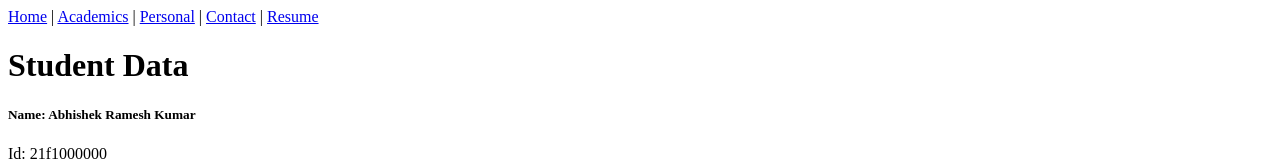
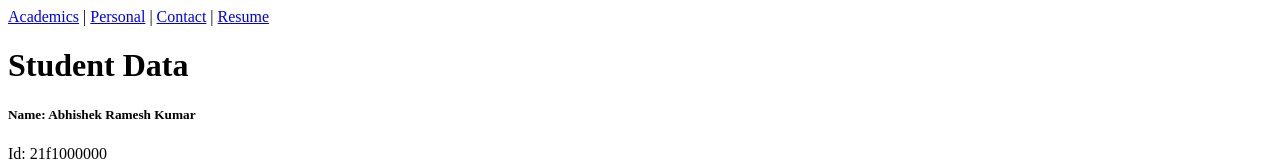
Before and after one commit to Skyehackerdoge/HTML-Projects, a plain HTML site: page index.html in a window 1280 px wide. Shown: the top 161 px of the page. Drawn offline with Linux system fonts and the light colour scheme.

Commit message:
Update index.html

```diff
--- a/index.html
+++ b/index.html
@@ -7,7 +7,6 @@
 <body>
 
 <div id="nav">
-    <a href="index.html">Home</a> |
     <a href="academics.html">Academics</a> |
     <a href="personal.html">Personal</a> |
     <a href="contact.html">Contact</a> |
```
